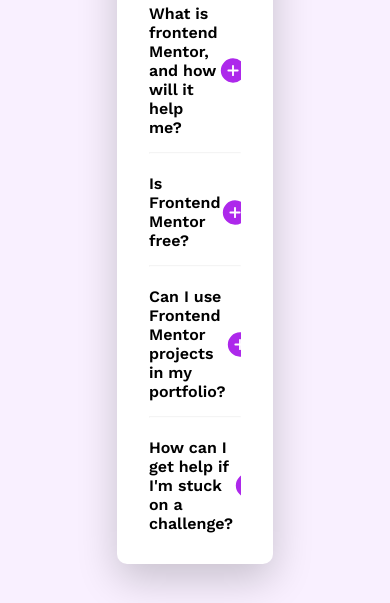
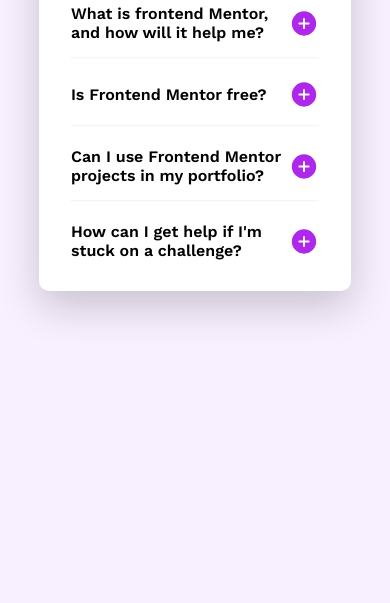
Before and after one commit to Oluwatomisin2701/javascript-accordion, a plain HTML site: page index.html in a window 390 px wide. Shown: the part 241-844 px from the top of the page. Drawn offline with Linux system fonts and the light colour scheme.

Commit message:
Update style.css

```diff
--- a/style.css
+++ b/style.css
@@ -116,6 +116,16 @@
     padding-bottom: 15px;
 }
 
+@media (max-width: 425px){
+    body{
+        background-image: url(./assets/images/background-pattern-mobile.svg);
+        background-size: contain;
+    }
+    .container{
+        width: 80%;
+    }
+}
+
 @media (max-width: 375px){
     body{
         background-image: url(./assets/images/background-pattern-mobile.svg);
```
